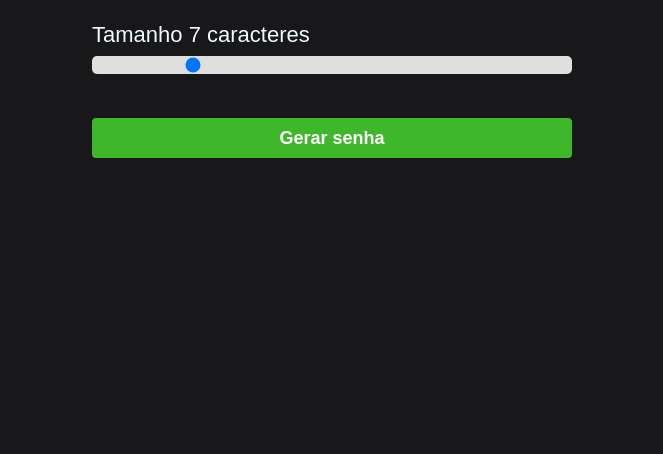
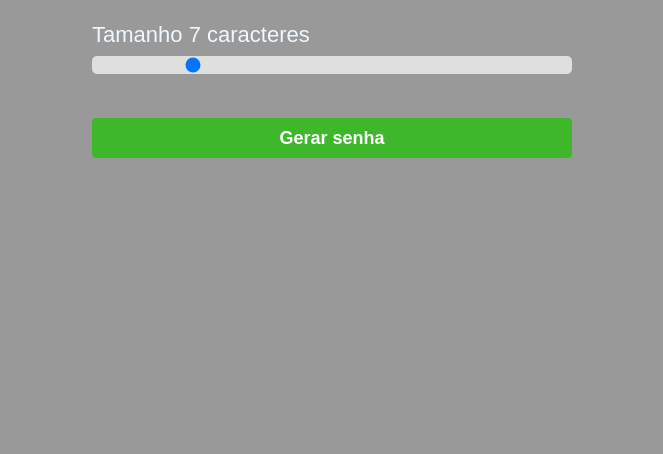
Before and after one commit to Lucas00Lima/Geradordesenha, a plain HTML site: page index.html in a window 1280 px wide. Shown: the part 346-800 px from the top of the page, without its empty margins (308-971 px from the left). Drawn offline with Linux system fonts and the light colour scheme.

Commit message:
Pequena mudança
Uma pequena mudança na cor

```diff
--- a/style.css
+++ b/style.css
@@ -5,7 +5,7 @@
     box-sizing: border-box;
 }
 body{
-    background-color: #18181b;
+    background-color: #18181b70;
     width: 100%;
     height: 100vh;
     display: flex;
```
